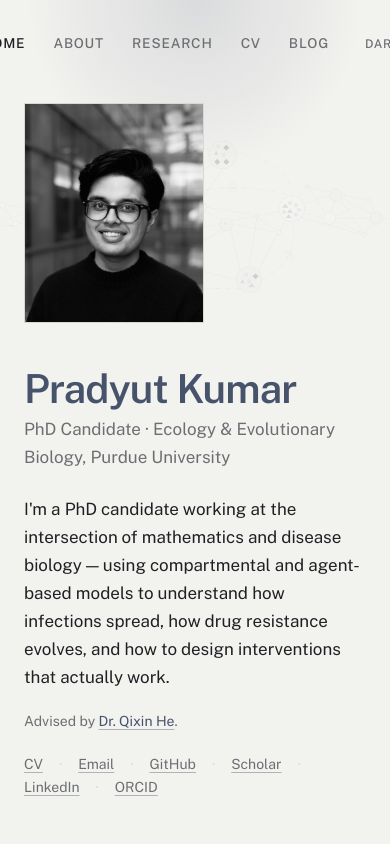
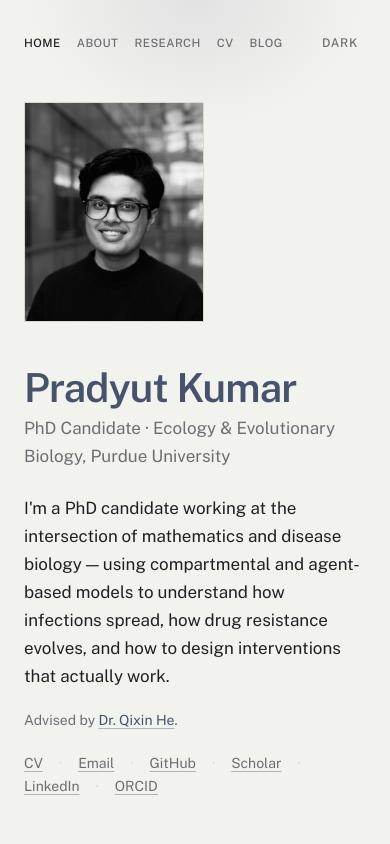
Before and after one commit to pradyutk42/pradyutk42.github.io, an Astro site: page / in a window 390 px wide. Shown: the top 844 px of the page. Built offline with nearby package versions, Linux system fonts and the light colour scheme; Astro itself is replaced by a stand-in of ours.

Commit message:
Phone design edits

```diff
--- a/src/styles/global.css
+++ b/src/styles/global.css
@@ -140,8 +140,11 @@ img, svg { max-width: 100%; height: auto; display: block; }
 }
 
 @media (max-width: 720px) {
-  .tex-art { background-size: 420px auto; background-position: 50% 140px; }
-  .tex-glow { height: 440px; }
+  /* The diagram reads as clutter jammed next to the portrait once the
+     hero drops to one column — off entirely below that width. The top
+     wash stays, just smaller/fainter. */
+  .tex-art { display: none; }
+  .tex-glow { height: 320px; opacity: 0.7; }
 }
 
 
@@ -245,14 +248,23 @@ pre code { background: transparent; padding: 0; }
   max-width: var(--measure);
   margin: 0 auto;
   display: flex;
+  flex-wrap: wrap;
   justify-content: center;
   align-items: baseline;
-  gap: 1.75rem;
+  gap: 0.5rem 1.75rem;
   font-size: 0.85rem;
   font-weight: 500;
   text-transform: uppercase;
   letter-spacing: 0.06em;
   color: var(--text-muted);
+}
+
+@media (max-width: 480px) {
+  .nav {
+    gap: 0.5rem 1rem;
+    font-size: 0.72rem;
+    letter-spacing: 0.04em;
+  }
 }
 
 .nav a {
```
